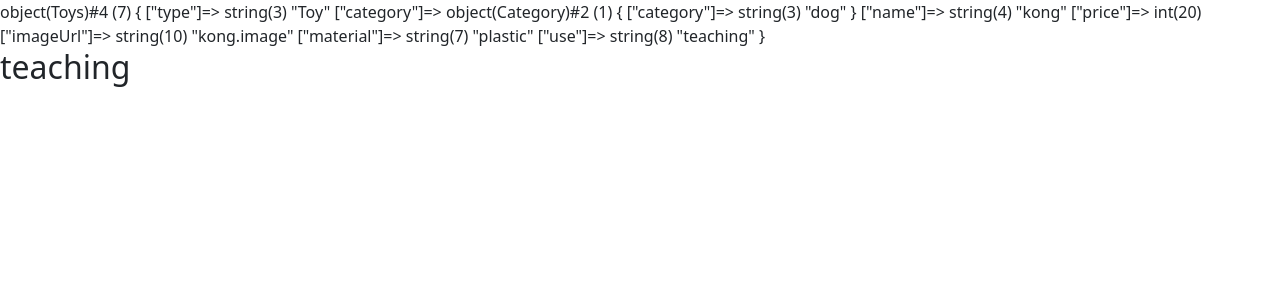
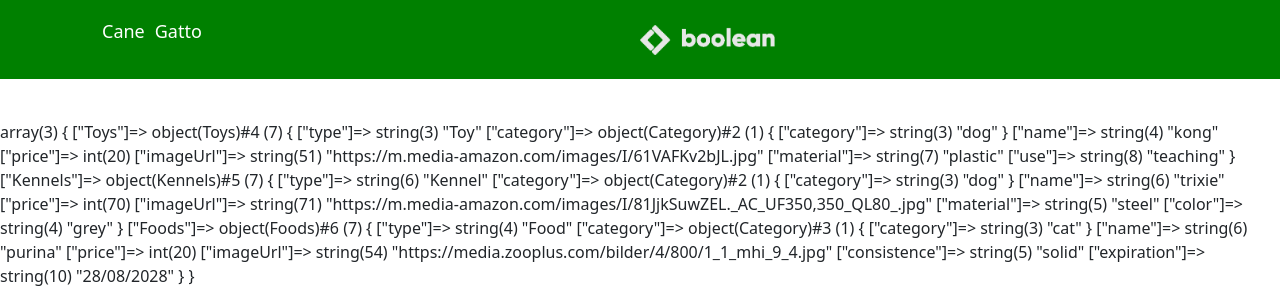
Before and after one commit to Tommaso-Panarotto/php-oop-2, a PHP site: page / in a window 1280 px wide. Shown: the top 286 px of the page. Before the commit the page ends 87 px from the top, so only its background shows below. Run offline with PHP 8.4, Linux system fonts and the light colour scheme.

Commit message:
structure page

```diff
--- a/classes/Kennels.php
+++ b/classes/Kennels.php
@@ -16,4 +16,14 @@ class Kennels extends Product
         $this->material = $_material;
         $this->color = $_color;
     }
+
+    public function getMaterial()
+    {
+        return $this->material;
+    }
+
+    public function getColor()
+    {
+        return $this->color;
+    }
 }
--- /dev/null
+++ b/css/style.css
@@ -0,0 +1,50 @@
+/*Generics*/
+body {
+    padding-top: 120px;
+}
+
+header {
+    background-color: green;
+    position: fixed;
+    width: 100%;
+    top: 0;
+    left: 0;
+    font-size: 18px;
+    z-index: 1;
+}
+
+a {
+    text-decoration: none;
+    color: white;
+}
+
+ul {
+    list-style-type: none;
+}
+
+/*Header*/
+.navbar {
+    min-height: 70px;
+    display: flex;
+    align-items: center;
+}
+
+.navbar>* {
+    padding: 10px 0;
+    width: 50%;
+}
+
+.navbar-link ul {
+    display: flex;
+    gap: 10px;
+}
+
+.navbar-actions {
+    display: flex;
+    justify-content: space-between;
+    align-items: center;
+}
+
+.logo {
+    height: 30px;
+}
--- a/db.php
+++ b/db.php
@@ -7,6 +7,15 @@ require_once __DIR__ . "/classes/Toys.php";
 $dog = new Category("dog");
 $cat = new Category("cat");
 
-$kong = new Toys($dog, "kong", 20.00, "kong.image", "plastic", "teaching");
+$products = [];
 
-var_dump($kong);
+$kong = new Toys($dog, "kong", 20, "https://m.media-amazon.com/images/I/61VAFKv2bJL.jpg", "plastic", "teaching");
+$products["Toys"] = $kong;
+$carrier = new Kennels($dog, "trixie", 70, "https://m.media-amazon.com/images/I/81JjkSuwZEL._AC_UF350,350_QL80_.jpg", "steel", "grey");
+$products["Kennels"] = $carrier;
+$croquettes = new Foods($cat, "purina", 20, "https://media.zooplus.com/bilder/4/800/1_1_mhi_9_4.jpg", "solid", "28/08/2028");
+$products["Foods"] = $croquettes;
+
+
+
+var_dump($products);
--- a/index.php
+++ b/index.php
@@ -18,11 +18,65 @@ require __DIR__ . "/db.php";
     <link href="https://cdn.jsdelivr.net/npm/bootstrap@5.3.3/dist/css/bootstrap.min.css"
         rel="stylesheet" integrity="sha384-QWTKZyjpPEjISv5WaRU9OFeRpok6YctnYmDr5pNlyT2bRjXh0JMhjY6hW+ALEwIH" crossorigin="anonymous">
 
+    <!--Styel-->
+    <link rel="stylesheet" href="css/style.css">
+
 </head>
 </head>
 
 <body>
-    <h2><?= $kong->getUse() ?></h2>
+    <!--Header-->
+    <header>
+        <nav class="navbar container">
+            <!--Gender-->
+            <div class="navbar-link">
+                <ul>
+                    <li><a href="#">Cane</a></li>
+                    <li><a href="#">Gatto</a></li>
+                </ul>
+            </div>
+            <!--Logo and actions-->
+            <div class="navbar-actions">
+                <a href="#"><img src="img/boolean-logo.png" alt="boolean logo" class="logo"></a>
+                <div><a href="#"><i class="fa-solid fa-user"></i></a><a href="#"><i
+                            class="fa-regular fa-heart"></i></a><a href="#"><i class="fa-solid fa-bag-shopping"></i></a>
+                </div>
+            </div>
+        </nav>
+    </header>
+
+    <!--Main-->
+    <main>
+        <div class="container">
+            <div class="row">
+                <?php foreach ($products as $key => $singleProduct) { ?>
+                    <div class="col">
+                        <div class="card">
+                            <div class="card-image"><img src="..." alt="$key" class="photo-shop-base">
+                                <span class="tag cl-black heart">&#9829;</span>
+                            </div>
+                            <div class="cl-black">
+                                <?= $singleProduct->getType(); ?>
+                                <h4><?= $singleProduct->getName();  ?></h4>
+                                <?php if ($singleProduct->getType() == "Toy") { ?>
+                                    <div class="material"><?= "materiale: ", $singleProduct->getMaterial(); ?></div>
+                                    <div class="use"><?= "ottimo per ", $singleProduct->getUse(); ?></div>
+                                <?php } elseif ($singleProduct->getType() == "Kennel") { ?>
+                                    <div class="material"><?= "materiale: ", $singleProduct->getMaterial(); ?></div>
+                                    <div class="color"><?= "colore: ", $singleProduct->getColor(); ?></div>
+                                <?php } else { ?>
+                                    <div class="expiration"><?= "best before: ", $singleProduct->getExpiration(); ?></div>
+                                    <div class="color"><?= "consistenza ", $singleProduct->getConsistence(); ?></div>
+                                <?php } ?>
+                                <span class="cl-red"><?= $singleProduct->getPrice(); ?></span>
+                            </div>
+                        </div>
+                    </div>
+                <?php } ?>
+            </div>
+        </div>
+    </main>
+
 </body>
 
 </html>
```
Also changed, not shown: img/boolean-logo.png (added).
